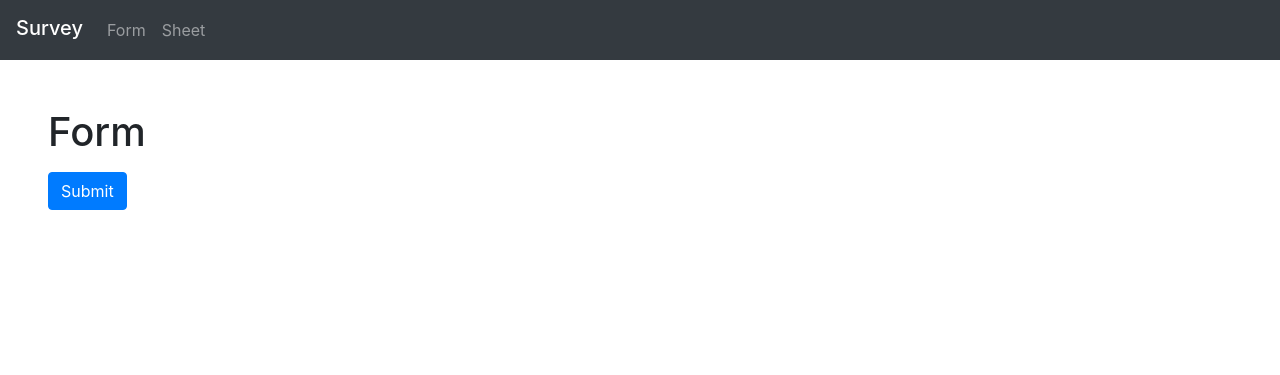
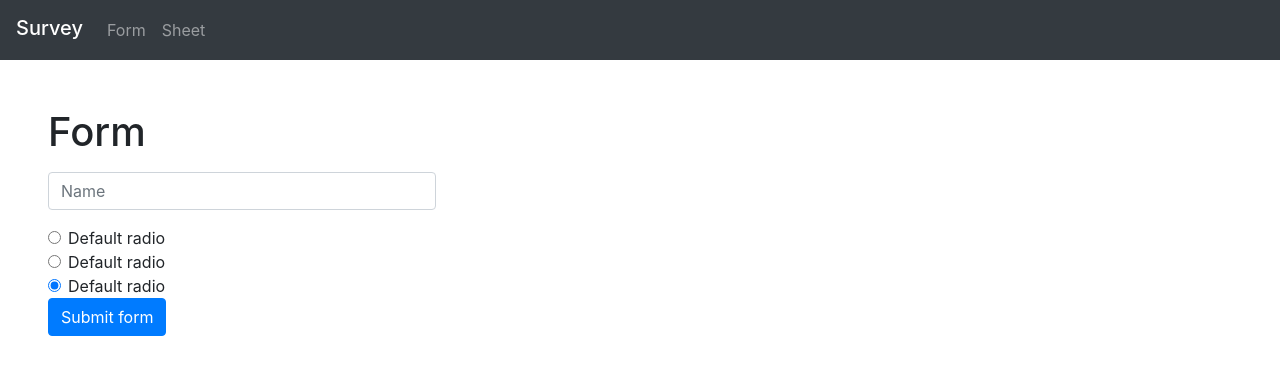
Before and after one commit to momenessam9/projects-cs50-, a Flask app: page /form in a window 1280 px wide. Shown: the top 375 px of the page. Run offline with Flask 2, Linux system fonts and the light colour scheme; some libraries are stand-ins or nearby versions.

Commit message:
20190714T034124Z

```diff
--- a/templates/form.html
+++ b/templates/form.html
@@ -6,19 +6,54 @@
     <h1 class="mb-3">Form</h1>
 
     <!-- http://getbootstrap.com/docs/4.1/components/forms/ -->
-    <form action="/form" method="post">
+        <form action="/form" method="post" class="needs-validation" novalidate>
 
-        <!-- TODO -->
+            <div class="form-row">
+                <div class="col-md-4 mb-3">
+                    <input type="text" class="form-control" id="validationCustom01" placeholder="Name" required>
+                    <div class="invalid-feedback">
+                        Looks bad!
+                    </div>
+                </div>
+            </div>
 
-        <!-- http://getbootstrap.com/docs/4.1/components/buttons/ -->
-        <button class="btn btn-primary" type="submit">Submit</button>
+            <div class="form-check">
+                <input class="form-check-input" type="radio" name="exampleRadios" id="exampleRadios2" value="option2" checked>
+                <label class="form-check-label" for="exampleRadios2"> Default radio</label>
+            </div>
 
+            <div class="form-check">
+                <input class="form-check-input" type="radio" name="exampleRadios" id="exampleRadios2" value="option2" checked>
+                <label class="form-check-label" for="exampleRadios2"> Default radio</label>
+            </div>
+
+            <div class="form-check">
+                <input class="form-check-input" type="radio" name="exampleRadios" id="exampleRadios2" value="option2" checked>
+                <label class="form-check-label" for="exampleRadios2"> Default radio</label>
+            </div>
+
+            <button class="btn btn-primary" type="submit">Submit form</button>
     </form>
 
     <script>
-
-        /* TODO */
-
+    // Example starter JavaScript for disabling form submissions if there are invalid fields
+    (function() {
+      'use strict';
+      window.addEventListener('load', function() {
+        // Fetch all the forms we want to apply custom Bootstrap validation styles to
+        var forms = document.getElementsByClassName('needs-validation');
+        // Loop over them and prevent submission
+        var validation = Array.prototype.filter.call(forms, function(form) {
+          form.addEventListener('submit', function(event) {
+            if (form.checkValidity() === false) {
+              event.preventDefault();
+              event.stopPropagation();
+            }
+            form.classList.add('was-validated');
+          }, false);
+        });
+      }, false);
+    })();
     </script>
 
 {% endblock %}
```
